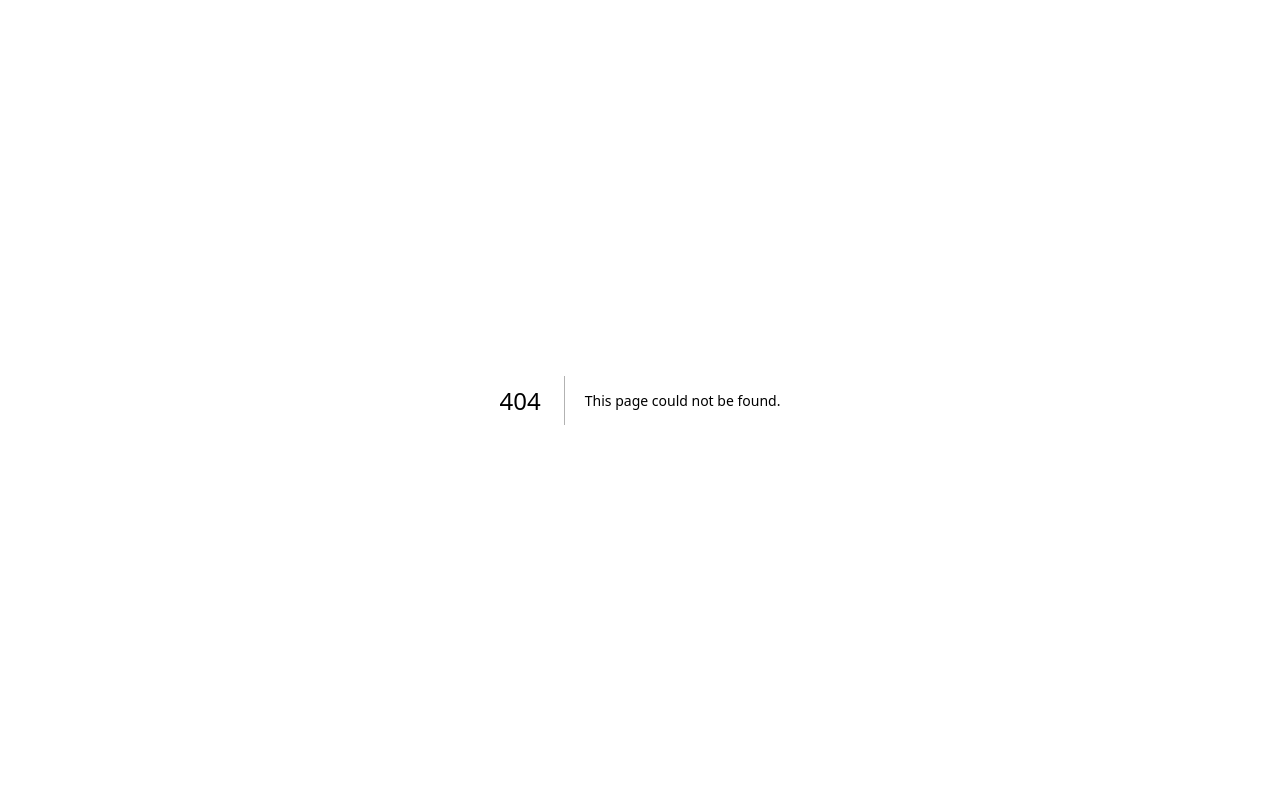
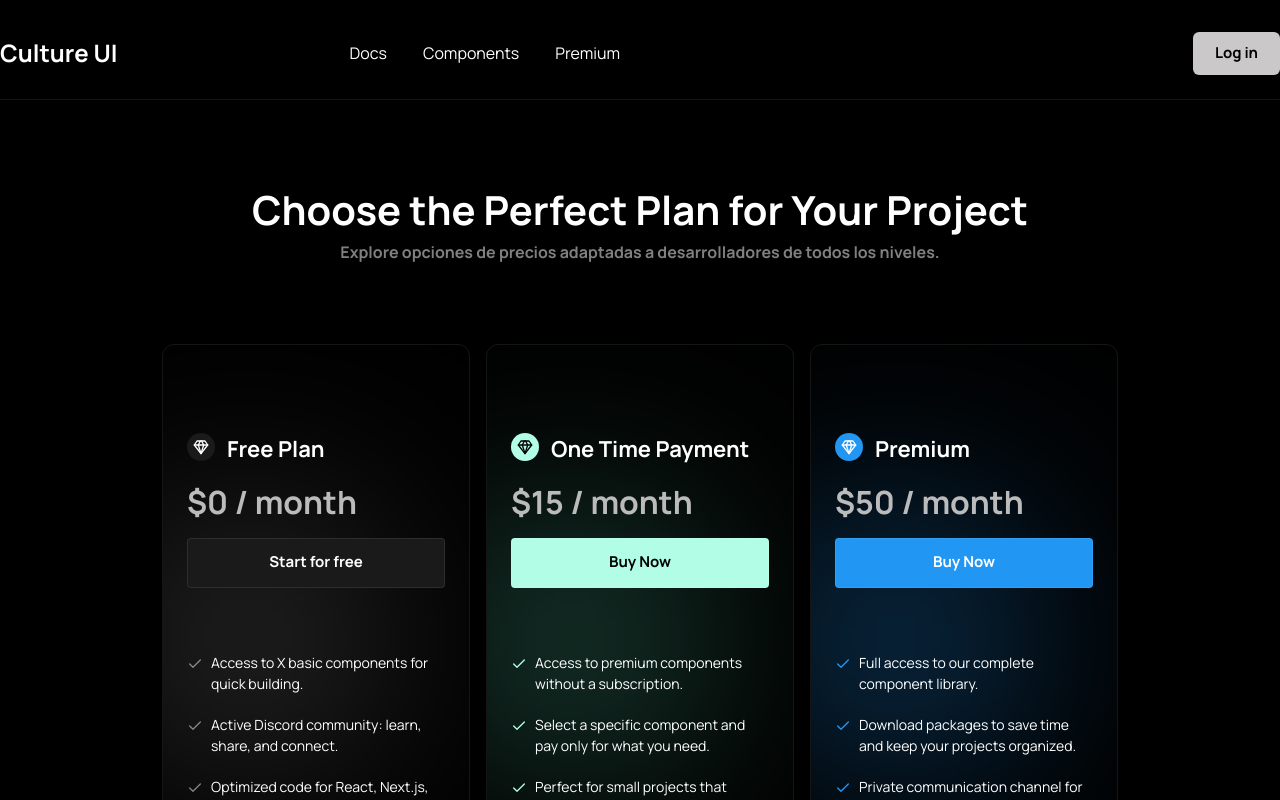
Before and after one commit to julianvidela/culture-ui-landing, a Next.js app in the folder client/: page /pages/premium in a window 1280 px wide. Before the commit this address had no page. Shown: the top 800 px of the page. Built offline with nearby package versions, Linux system fonts and the light colour scheme.

Commit message:
premium page ready

```diff
--- /dev/null
+++ b/client/src/app/common/assets/icons/CheckMark.tsx
@@ -0,0 +1,7 @@
+
+
+const CheckMark = ({stroke = "#000"}) => (
+    <svg xmlns="http://www.w3.org/2000/svg" width="16" height="16" viewBox="0 0 24 24" fill="none" stroke={stroke} stroke-width="2" stroke-linecap="round" stroke-linejoin="round" className="lucide lucide-check"><path d="M20 6 9 17l-5-5"/></svg>
+  );
+
+  export default CheckMark;
--- /dev/null
+++ b/client/src/app/common/assets/icons/index.ts
@@ -0,0 +1,8 @@
+import DiamonBlack  from "./diamante-negro.svg"
+import DiamonWhite from "./diamante-blanco.svg"
+
+
+const Icon = { DiamonBlack:DiamonBlack.src,DiamonWhite:DiamonWhite.src};
+
+
+export default Icon;
--- a/client/src/app/layout.tsx
+++ b/client/src/app/layout.tsx
@@ -2,6 +2,7 @@ import type { Metadata } from "next";
 import {Manrope} from "next/font/google"
 
 import "./globals.css";
+import { Navbar } from "@/components/Navbar/Navbar";
 
 const manrope = Manrope({
   subsets: ["latin"],
@@ -27,6 +28,7 @@ export default function RootLayout({
         className={`${manrope.variable}  antialiased`}
       >
         <div className="max-w-[1400px] mx-auto">
+          <Navbar/>
         {children}
 
         </div>
--- a/client/src/app/pages/home/landing/Landing.tsx
+++ b/client/src/app/pages/home/landing/Landing.tsx
@@ -8,7 +8,6 @@ import { Footer } from '@/components/Footer/Footer'
 export const Landing = () => {
   return (
     <div className=''>
-        <Navbar/>
         <Hero/>
         <Gallery/>
         <CardPremium/>
--- /dev/null
+++ b/client/src/app/pages/premium/DataPremium/DataCards.tsx
@@ -0,0 +1,86 @@
+
+import Icon from "@/app/common/assets/icons";
+
+export const pricingPlans = [
+  {
+    id: "free",
+    title: "Free Plan",
+    price: "$0 / month",
+    buttonLabel: "Start for free",
+    description: [
+      "Access to X basic components for quick building.",
+      "Active Discord community: learn, share, and connect.",
+      "Optimized code for React, Next.js, and Tailwind CSS.",
+      "Total versatility: designed for a wide range of audiences.",
+    ],
+    icon: Icon.DiamonWhite,
+    color: {
+      backgroundCard: "#ffffff7c",
+      backgroundSvg: "#1A1A1A",
+      button: "#1A1A1A",
+      text: "#FFFFFF",
+      checkMark: "#ffffff7c",
+    },
+  },
+  {
+    id: "one-time",
+    title: "One Time Payment",
+    price: "$15 / month",
+    buttonLabel: "Buy Now",
+    description: [
+      "Access to premium components without a subscription.",
+      "Select a specific component and pay only for what you need.",
+      "Perfect for small projects that require an extra touch.",
+    ],
+    icon: Icon.DiamonBlack,
+    color: {
+      backgroundCard: "#50BB9B",
+      backgroundSvg: "#B2FDE6",
+      button: "#B2FDE6",
+      text: "#000000",
+      checkMark: "#B2FDE6",
+    },
+  },
+  {
+    id: "premium",
+    title: "Premium",
+    price: "$50 / month",
+    buttonLabel: "Buy Now",
+    description: [
+      "Full access to our complete component library.",
+      "Download packages to save time and keep your projects organized.",
+      "Private communication channel for priority support and queries.",
+      "Constant updates to keep you ahead of the curve.",
+      "SEO-ready optimizations.",
+    ],
+    icon: Icon.DiamonWhite,
+    color: {
+      backgroundCard: "#2196F3",
+      backgroundSvg: "#2196F3",
+      button: "#2196F3",
+      text: "#FFFFFF",
+      checkMark: "#2196F3",
+    },
+  },
+  {
+    id: "personalized",
+    title: "Personalized",
+    price: "$150 / month",
+    buttonLabel: "Buy Now",
+    description: [
+      "Customized components.",
+      "Design + Development: all-in-one for a flawless result.",
+      "Unlimited revisions.",
+      "UX/UI audit.",
+      "Live technical support.",
+    ],
+    icon: Icon.DiamonWhite,
+    color: {
+      backgroundCard: "#ff9d0081",
+      backgroundSvg: "#FF9D00",
+      button: "#FF9D00",
+      text: "#FFFFFF",
+      checkMark: "#FF9D00",
+    },
+  },
+];
--- /dev/null
+++ b/client/src/app/pages/premium/components/CardsPricing.tsx
@@ -0,0 +1,71 @@
+import React from "react";
+import { pricingPlans } from "../DataPremium/DataCards";
+import CheckMark from "@/app/common/assets/icons/CheckMark";
+
+export const CardsPricing = () => {
+  return (
+    <div className="flex flex-wrap justify-center gap-4">
+      {pricingPlans.map((plan) => (
+        <div
+          key={plan.id}
+          className="relative border border-[var(--border-primary)] w-[308px] h-auto p-6 rounded-xl overflow-hidden"
+        >
+          <div
+            className="absolute blur-[120px] left-3 bottom-[45%] w-36 h-36"
+            style={{
+              backgroundColor: plan.color.backgroundCard,
+            }}
+          />
+
+          <div className="relative z-10 mt-16">
+            <div className="flex flex-col gap-3">
+              <div className="flex gap-3">
+                <div
+                  className="w-7 h-7 rounded-full flex items-center justify-center"
+                  style={{
+                    backgroundColor: plan.color.backgroundSvg,
+                  }}
+                >
+                  <img src={plan.icon} className="w-4 h-4" />
+                </div>
+                <h2 className="text-[22px] font-bold text-text-secondary">
+                  {plan.title}
+                </h2>
+              </div>
+              <p className="text-[32px] text-[#BBBBBB] font-bold">
+                {plan.price}
+              </p>
+              <div className="flex justify-center">
+                <button
+                  className="w-[260px] h-[50px] px-4 py-2 text-[15px] rounded font-bold border border-[var(--border-primary)]"
+                  style={{
+                    backgroundColor: plan.color.button,
+                    color: plan.color.text,
+                  }}
+                >
+                  {plan.buttonLabel}
+                </button>
+              </div>
+            </div>
+
+            <ul className=" text-text-secondary my-16 gap-20">
+              {plan.description.map((item, index) => (
+                <li key={index} className="flex items-center mb-5 text-[14px]">
+                  <div className="flex justify-start gap-2">
+                    <div className="flex mt-1">
+                   <CheckMark
+                   stroke={plan.color.checkMark}
+                   />
+                    </div>
+
+                    {item}
+                  </div>
+                </li>
+              ))}
+            </ul>
+          </div>
+        </div>
+      ))}
+    </div>
+  );
+};
--- /dev/null
+++ b/client/src/app/pages/premium/page.tsx
@@ -0,0 +1,19 @@
+import React from 'react'
+import { CardPremium } from '../home/components/CardPremium/CardPremium';
+import { CardsPricing } from './components/CardsPricing';
+
+ const Premium = () => {
+  return (
+    <section className='h-auto w-auto p-4 mb-20'>
+      <div className='flex flex-col items-center text-center mt-16 '>
+        <h1 className='text-[40px] font-bold text-[var(--text-color-secondary)]'>Choose the Perfect Plan for Your Project</h1>
+        <p className='text-[16px] font-bold text-[var(--text-color-primary)]'>Explore opciones de precios adaptadas a desarrolladores de todos los niveles.</p>
+      </div>
+      <div className='w-auto h-auto mt-20'>
+        <CardsPricing/>
+      </div>
+    </section>
+  )
+}
+
+export default Premium;
--- a/client/src/components/Atoms/Button/Button.tsx
+++ b/client/src/components/Atoms/Button/Button.tsx
@@ -2,7 +2,9 @@
 import React, { ReactNode } from 'react';
 import styles from './Button.module.css';
 
+
 interface ButtonProps {
+  className?:string;
   text?: string; // Texto opcional para el botón
   color?: string; // Color de fondo del botón
   textColor?: string; // Color del texto
--- a/client/src/components/Footer/Footer.tsx
+++ b/client/src/components/Footer/Footer.tsx
@@ -6,13 +6,13 @@ import Link from "next/link";
 
 export const Footer = () => {
   return (
-    <div className="h-[25rem] w-full mt-40 flex flex-col gap-10">
+    <div className="h-auto w-full mt-40 mb-10 flex flex-col gap-8 p-4">
       <div className="w-full flex justify-center">
         <img src={Img.CultureUiText} alt="" />
       </div>
       <hr className="hr_footer"/>
       <div className="flex justify-center">
-        <div className="flex gap-9 ml-6 text-sm">
+        <div className="flex gap-9 text-sm">
           {navLinksDesktop.map((link, index) => (
             <Link
               key={index}
--- a/client/src/components/Navbar/DataLinks.tsx
+++ b/client/src/components/Navbar/DataLinks.tsx
@@ -1,5 +1,5 @@
 export const navLinksDesktop = [
-    { href: '/docs', label: 'Docs' },
-    { href: '/components', label: 'Components' },
-    { href: '/premium', label: 'Premium' },
+    { href:'/docs', label:'Docs' },
+    { href:'/', label:'Components' },
+    { href:'/pages/premium', label:'Premium' },
   ];
```
Also changed, not shown: client/src/app/common/assets/icons/diamante-blanco.svg (added), client/src/app/common/assets/icons/diamante-negro.svg (added).
